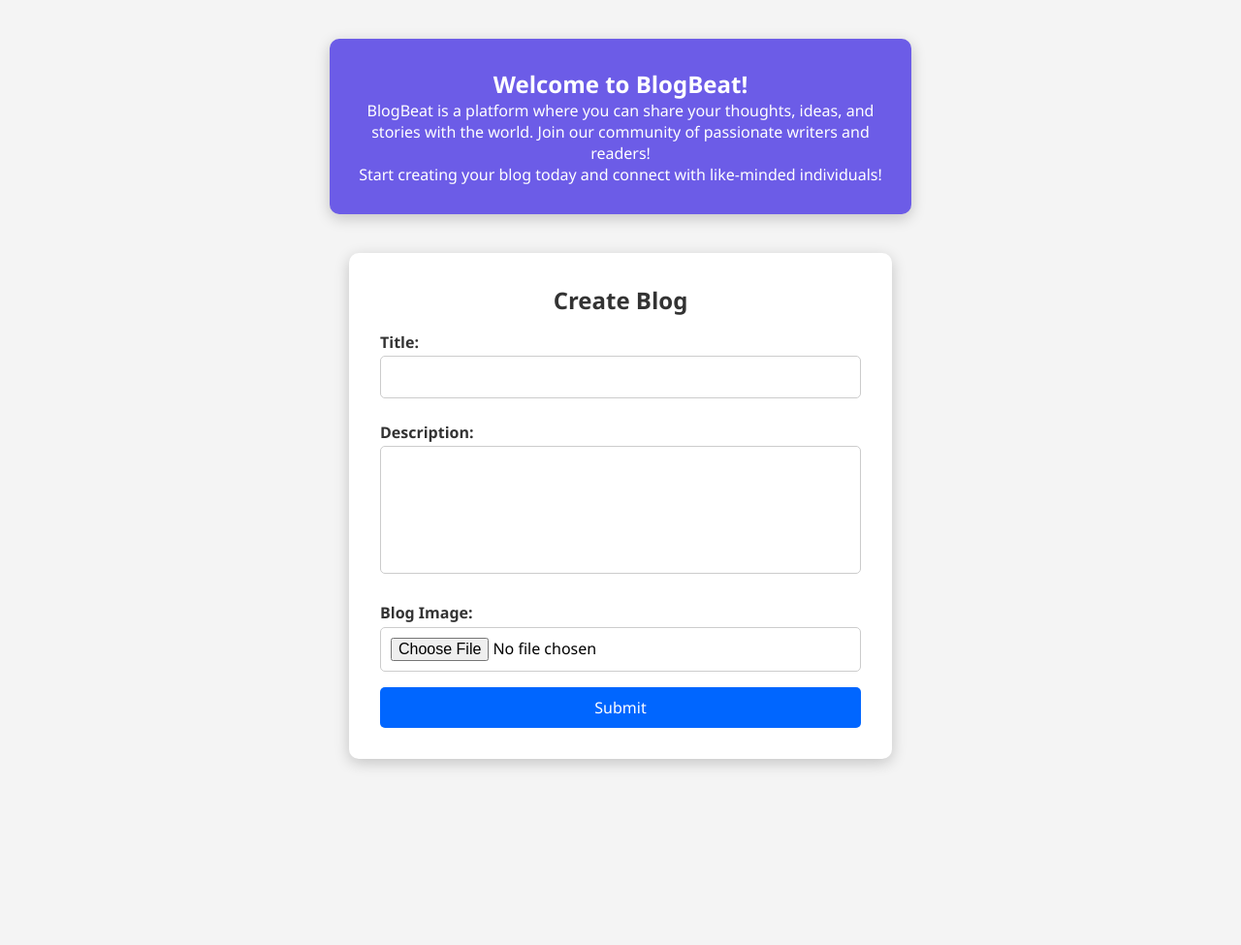
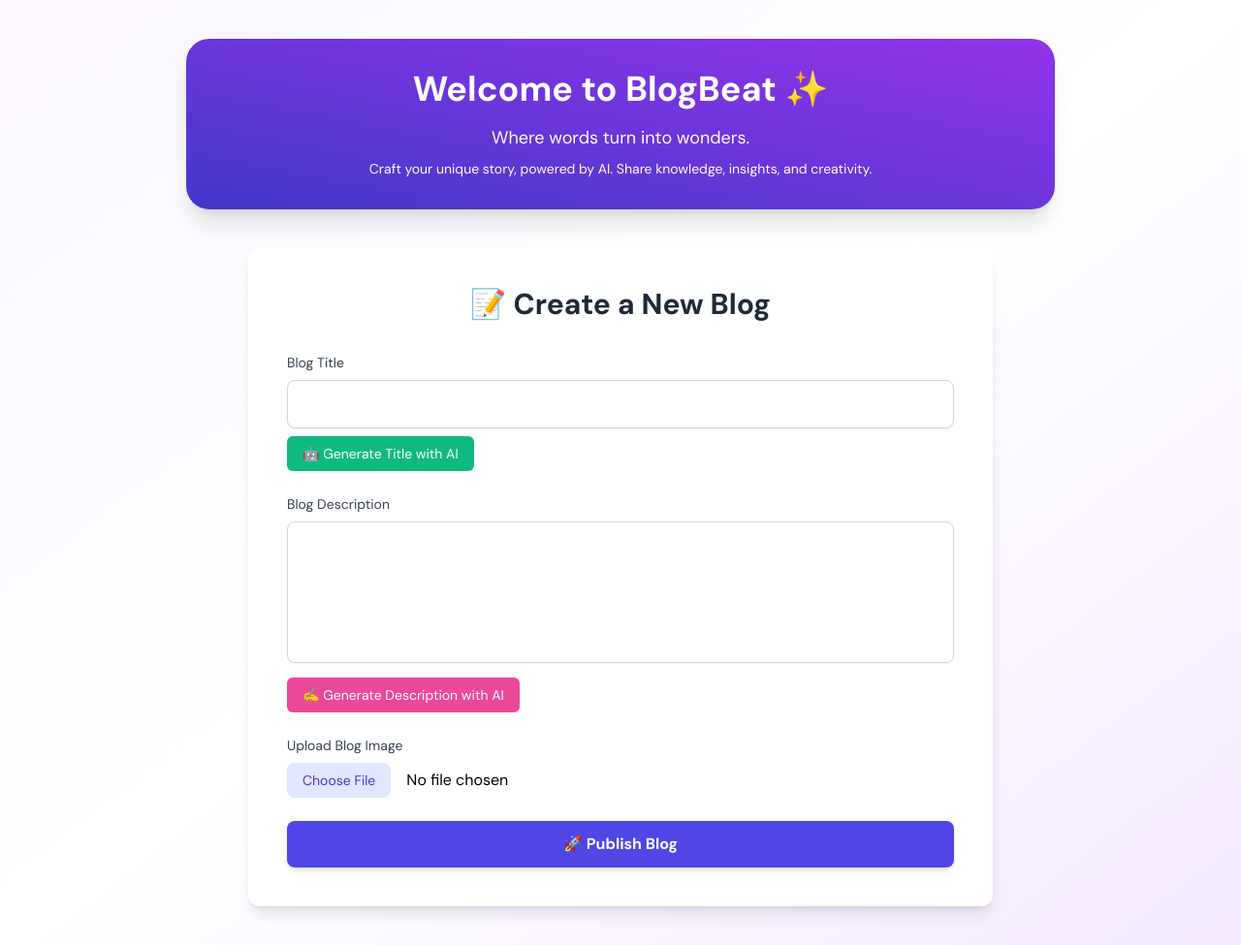
Before and after one commit to Vandann-1/BlogBea.official, a Django app: template blogapp/templates/addblog.html in a window 1280 px wide. Shown: the whole page at 97% size. Before the commit the page ends 792 px from the top, so only its background shows below. Run offline with Django 3.2, Linux system fonts and the light colour scheme; the template is opened without the code that fills it, so the values that code supplies are empty; some libraries are stand-ins or nearby versions.

Commit message:
1changes

```diff
--- a/blogapp/templates/addblog.html
+++ b/blogapp/templates/addblog.html
@@ -1,141 +1,88 @@
+{% load static %}
 <!DOCTYPE html>
-<html lang="en">
+<html lang="en" class="scroll-smooth">
 <head>
-    <meta charset="UTF-8">
-    <meta name="viewport" content="width=device-width, initial-scale=1.0">
-    <title>Create Blog</title>
-    <style>
-        /* General Reset */
-        * {
-            margin: 0;
-            padding: 0;
-            box-sizing: border-box;
-            font-family: 'Segoe UI', system-ui, sans-serif;
-        }
+  <meta charset="UTF-8" />
+  <meta name="viewport" content="width=device-width, initial-scale=1.0" />
+  <title>Create Blog | BlogBeat</title>
+  <script src="https://cdn.tailwindcss.com"></script>
+  <link href="https://fonts.googleapis.com/css2?family=DM+Sans:wght@400;700&display=swap" rel="stylesheet" />
+  <style>
+    body {
+      font-family: 'DM Sans', sans-serif;
+    }
+  </style>
+</head>
+<body class="bg-gradient-to-br from-purple-50 via-white to-purple-100 min-h-screen py-10 px-4">
 
-        /* Body Styling */
-        body {
-            background: #f4f4f4; /* Light background for contrast */
-            display: flex;
-            flex-direction: column;
-            align-items: center;
-            justify-content: center;
-            min-height: 100vh; /* Full height */
-            padding: 20px;
-        }
+  <!-- Info Section -->
+  <section class="max-w-4xl mx-auto bg-gradient-to-tr from-indigo-700 to-purple-600 text-white rounded-3xl shadow-xl p-8 mb-10 text-center">
+    <h2 class="text-4xl font-bold mb-4">Welcome to BlogBeat ✨</h2>
+    <p class="text-lg">Where words turn into wonders.</p>
+    <p class="text-sm mt-2">Craft your unique story, powered by AI. Share knowledge, insights, and creativity.</p>
+  </section>
 
-        /* Information Section */
-        .info-section {
-            background: #6c5ce7; /* Updated background color */
-            color: white;
-            padding: 30px;
-            text-align: center;
-            border-radius: 10px;
-            margin: 20px 0;
-            box-shadow: 0px 4px 15px rgba(0, 0, 0, 0.2);
-            width: 100%;
-            max-width: 600px; /* Max width for larger screens */
-        }
+  <!-- Form Section -->
+  <section class="max-w-3xl mx-auto bg-white rounded-xl shadow-lg p-10 space-y-8">
+    <h2 class="text-3xl font-semibold text-gray-800 text-center">📝 Create a New Blog</h2>
 
-        /* Centering the form */
-        .form-container {
-            display: flex;
-            justify-content: center;
-            align-items: center;
-            padding: 20px;
-            width: 100%;
-            max-width: 600px; /* Max width for larger screens */
-        }
+    <form method="POST" enctype="multipart/form-data" class="space-y-6">
+      {% csrf_token %}
 
-        /* Form Styling */
-        .form-box {
-            background: white;
-            padding: 2rem;
-            border-radius: 10px;
-            box-shadow: 0px 4px 15px rgba(0, 0, 0, 0.2);
-            width: 100%;
-            text-align: center;
-        }
+      <!-- Title with AI -->
+      <div>
+        <label for="title" class="block text-sm font-medium text-gray-700 mb-2">Blog Title</label>
+        <input type="text" id="title" name="title" maxlength="50" required
+          class="w-full px-4 py-3 border border-gray-300 rounded-lg focus:outline-none focus:ring-2 focus:ring-indigo-500 shadow-sm" />
+        <button type="button"
+          onclick="generateTitle()"
+          class="mt-2 bg-emerald-500 hover:bg-emerald-600 text-white px-4 py-2 rounded-md text-sm transition duration-200">
+          🤖 Generate Title with AI
+        </button>
+      </div>
 
-        .form-box h2 {
-            margin-bottom: 1rem;
-            color: #333;
-        }
+      <!-- Description with AI -->
+      <div>
+        <label for="description" class="block text-sm font-medium text-gray-700 mb-2">Blog Description</label>
+        <textarea id="description" name="description" maxlength="200" required rows="5"
+          class="w-full px-4 py-3 border border-gray-300 rounded-lg focus:outline-none focus:ring-2 focus:ring-indigo-500 shadow-sm resize-none"></textarea>
+        <button type="button"
+          onclick="generateDescription()"
+          class="mt-2 bg-pink-500 hover:bg-pink-600 text-white px-4 py-2 rounded-md text-sm transition duration-200">
+          ✍️ Generate Description with AI
+        </button>
+      </div>
 
-        .form-box label {
-            display: block;
-            text-align: left;
-            margin: 0.5rem 0 0.2rem;
-            font-weight: bold;
-            color: #333;
-        }
+      <!-- Image Upload -->
+      <div>
+        <label for="blog_image" class="block text-sm font-medium text-gray-700 mb-2">Upload Blog Image</label>
+        <input type="file" id="blog_image" name="blog_image" accept="image/*"
+          class="w-full file:mr-4 file:py-2 file:px-4 file:rounded-lg file:border-0 file:text-sm file:bg-indigo-100 file:text-indigo-700 hover:file:bg-indigo-200" />
+      </div>
 
-        .form-box input,
-        .form-box textarea {
-            width: 100%;
-            padding: 10px;
-            margin-bottom: 1rem;
-            border: 1px solid #ccc;
-            border-radius: 5px;
-            outline: none;
-            font-size: 1rem;
-        }
+      <!-- Submit Button -->
+      <div>
+        <button type="submit"
+          class="w-full bg-indigo-600 hover:bg-indigo-700 text-white font-semibold py-3 rounded-lg shadow-md transition duration-300">
+          🚀 Publish Blog
+        </button>
+      </div>
+    </form>
+  </section>
 
-        .form-box textarea {
-            resize: none;
-        }
+  <!-- JavaScript to Call Django AI APIs -->
+  <script>
+    async function generateTitle() {
+      const res = await fetch('/generate-title/');
+      const data = await res.json();
+      document.getElementById('title').value = data.title;
+    }
 
-        .form-box button {
-            width: 100%;
-            padding: 10px;
-            border: none;
-            background: #0066ff;
-            color: white;
-            font-size: 1rem;
-            border-radius: 5px;
-            cursor: pointer;
-            transition: 0.3s;
-        }
-
-        .form-box button:hover {
-            background: #004bcc;
-        }
-
-        /* Responsive Design */
-        @media (max-width: 768px) {
-            .form-box {
-                padding: 1.5rem;
-            }
-        }
-    </style>
-</head>
-<body>
-
-    <div class="info-section">
-        <h2>Welcome to BlogBeat!</h2>
-        <p>BlogBeat is a platform where you can share your thoughts, ideas, and stories with the world. Join our community of passionate writers and readers!</p>
-        <p>Start creating your blog today and connect with like-minded individuals!</p>
-    </div>
-
-    <div class="form-container">
-        <div class="form-box">
-            <h2>Create Blog</h2>
-            <form method="POST" enctype="multipart/form-data">
-                {% csrf_token %}
-
-                <label for="title">Title:</label>
-                <input type="text" id="title" name="title" maxlength="50" required>
-
-                <label for="description">Description:</label>
-                <textarea id="description" name="description" maxlength="200" required rows="5"></textarea>
-
-                <label for="blog_image">Blog Image:</label>
-                <input type="file" id="blog_image" name="blog_image" accept="image/*">
-
-                <button type="submit">Submit</button>
-            </form>
-        </div>
-    </div>
-
+    async function generateDescription() {
+      const res = await fetch('/generate-description/');
+      const data = await res.json();
+      document.getElementById('description').value = data.description;
+    }
+  </script>
 </body>
 </html>
```
Also changed, not shown: blogapp/templates/editblog.html (+48 -78 lines), blogapp/templates/myblog.html (+54 -102 lines), roomapp/views.py (+118 -0 lines).
